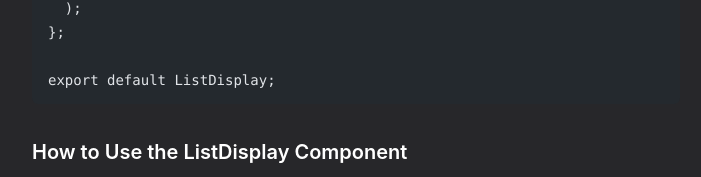
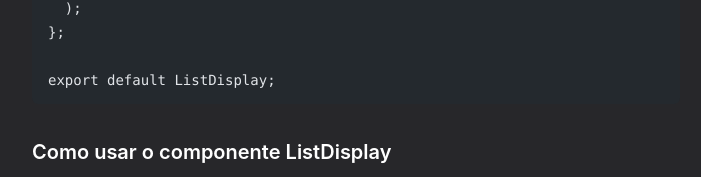
Before and after one commit to gabrielvrl/gabrielvrl.github.io, an Astro site: page /ptbr/intro-to-generics-on-typescript in a window 1280 px wide. Shown: the part 5198-5375 px from the top of the page, without its empty margins (284-985 px from the left). Built offline with nearby package versions, Linux system fonts and the light colour scheme; Astro itself is replaced by a stand-in of ours; code samples lack their colours.

Commit message:
generics fix typo

````diff
--- a/src/content/ptbrblog/intro-to-generics-on-typescript.md
+++ b/src/content/ptbrblog/intro-to-generics-on-typescript.md
@@ -157,7 +157,7 @@ const ListDisplay = <T extends { id: string }>({
 export default ListDisplay;
 ```
 
-### How to Use the ListDisplay Component
+### Como usar o componente ListDisplay
 
 Agora, digamos que você queira exibir uma lista de usuários. Você pode criar uma lista de objetos `User` e passá-la para o componente `ListDisplay`, fornecendo uma função `renderItem` para definir como cada usuário deve ser exibido:
 
````
